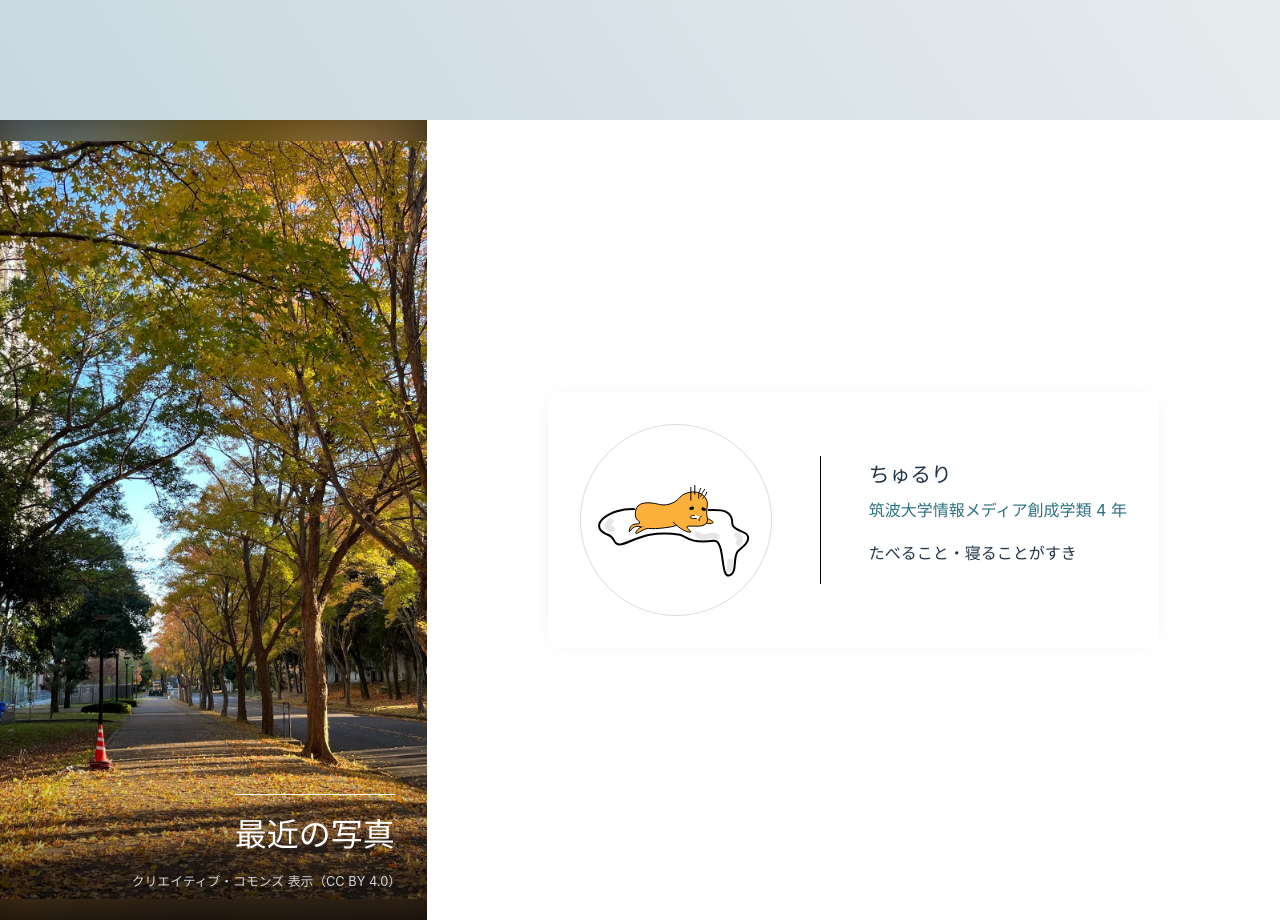
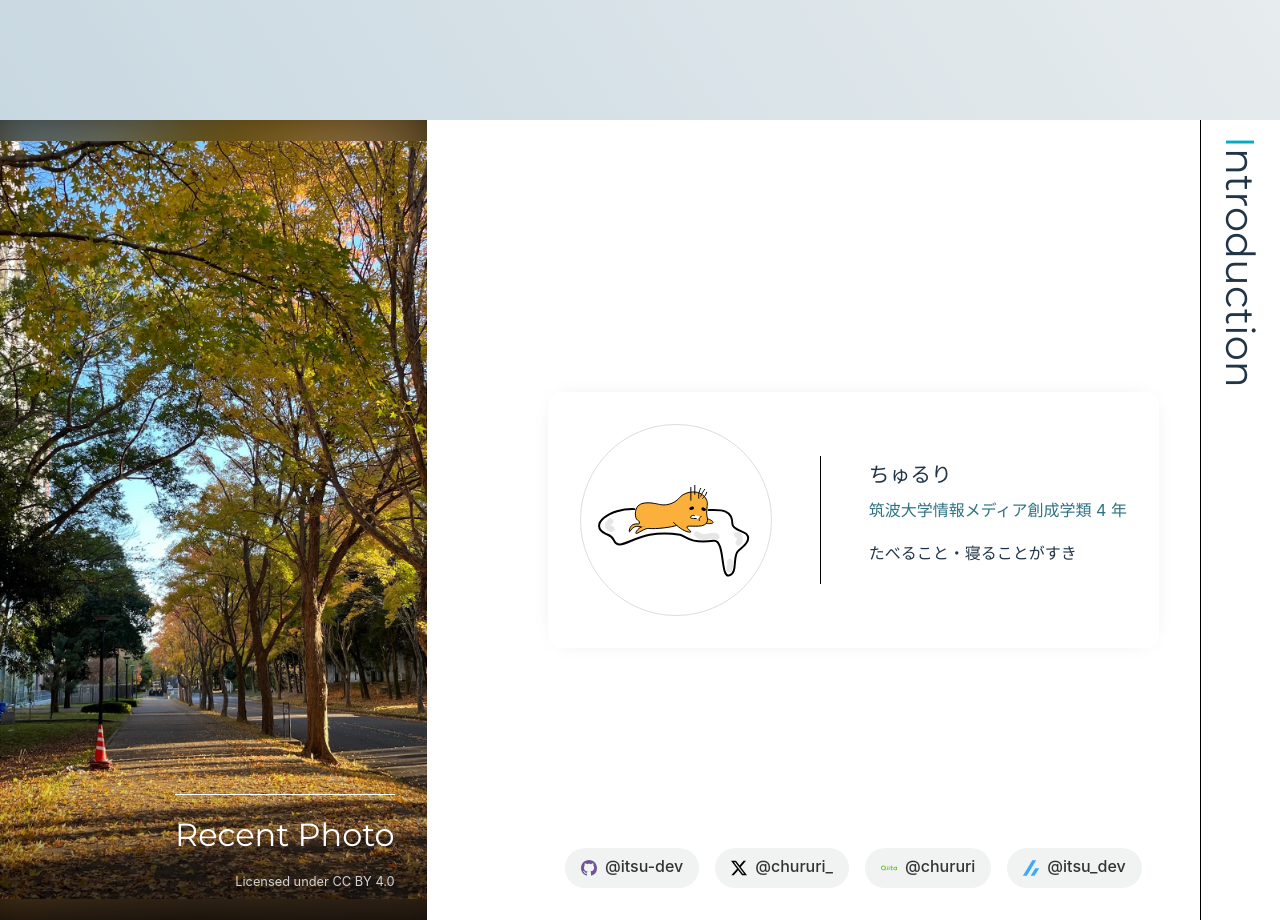
Before and after one commit to itsu-dev/https-itsu-dev2, a React (Vite) app: page / in a window 1280 px wide. Shown: the part 680-1600 px from the top of the page. Built offline with nearby package versions, Linux system fonts and the light colour scheme.

Commit message:
feat: 調整，その他

```diff
--- a/package.json
+++ b/package.json
@@ -11,7 +11,8 @@
   },
   "dependencies": {
     "react": "^18.3.1",
-    "react-dom": "^18.3.1"
+    "react-dom": "^18.3.1",
+    "react-icons": "^5.4.0"
   },
   "devDependencies": {
     "@eslint/js": "^9.15.0",
--- a/src/features/components/index/TopSection/RecentImages/index.tsx
+++ b/src/features/components/index/TopSection/RecentPhoto/index.tsx
@@ -7,8 +7,8 @@ export default function RecentImages() {
                 <img className={styles.background} src="/test.webp" alt="写真"/>
             </div>
             <div className={styles.overlay}>
-                <h2 className={styles.title}>最近の写真</h2>
-                <p className={styles.cc}>クリエイティブ・コモンズ 表示（CC BY 4.0）</p>
+                <h2 className={styles.title}>Recent Photo</h2>
+                <p className={styles.cc}>Licensed under CC BY 4.0</p>
             </div>
             <img src="/test.webp" alt="写真"/>
         </section>
--- a/src/features/components/index/TopSection/RecentImages/styles.module.css
+++ b/src/features/components/index/TopSection/RecentPhoto/styles.module.css
@@ -34,6 +34,11 @@
     justify-content: flex-end;
 
     .title {
+        font-family: "Montserrat", sans-serif;
+        font-optical-sizing: auto;
+        font-weight: 400;
+        font-style: normal;
+
         color: white;
         font-size: 2rem;
         padding: 1rem 0 0;
@@ -44,7 +49,6 @@
     .cc {
         font-size: 0.8rem;
         color: lightgray;
-        margin-right: -0.4rem;
     }
 }
 
@@ -67,3 +71,9 @@
         filter: blur(30px) brightness(0.9);
     }
 }
+
+@media (max-width: 1180px) {
+    .wrapper {
+        min-height: 100vh;
+    }
+}
--- /dev/null
+++ b/src/features/components/index/TopSection/SNSIcon/index.tsx
@@ -0,0 +1,18 @@
+import React from "react";
+import styles from "./styles.module.css";
+
+type Props = {
+    id: string;
+    link: string;
+    icon: React.ReactNode;
+    color: string;
+    backgroundColor: string;
+}
+
+export default function SNSIcon({ id, link, icon, backgroundColor, color }: Props) {
+    return (
+        <a className={styles.icon} href={link} target="_blank" rel="noopener noreferrer" style={{ backgroundColor, color }}>
+            {icon}<span>{id}</span>
+        </a>
+    );
+}
--- /dev/null
+++ b/src/features/components/index/TopSection/SNSIcon/styles.module.css
@@ -0,0 +1,20 @@
+.icon {
+    display: flex;
+    gap: 0.5rem;
+    align-items: center;
+    justify-content: center;
+
+    padding: 0.4rem 1rem;
+    border-radius: 2rem;
+    cursor: pointer;
+    font-size: 1rem;
+    transition: filter 0.3s;
+
+    span {
+        margin-bottom: 0.2rem;
+    }
+}
+
+.icon:hover {
+    filter: brightness(0.9);
+}
--- a/src/features/components/index/TopSection/index.tsx
+++ b/src/features/components/index/TopSection/index.tsx
@@ -1,8 +1,11 @@
 import FullPageSection from "../../../../components/FullPageSection";
 import styles from "./styles.module.css";
-import RecentImages from "./RecentImages";
+import RecentImages from "./RecentPhoto";
 import Introduction from "./Introduction";
 import React from "react";
+import SNSIcon from "./SNSIcon";
+import {BsGithub, BsTwitterX} from "react-icons/bs";
+import {SiQiita, SiZenn} from "react-icons/si";
 
 export default function TopSection() {
     const ref = React.useRef<HTMLTableSectionElement>(null);
@@ -10,8 +13,19 @@ export default function TopSection() {
         <FullPageSection as="div" className={styles.wrapper}>
             <RecentImages />
             <section ref={ref} className={styles.introduction}>
-                <h2 className="hidden">自己紹介</h2>
-                <Introduction />
+                <h2 className={styles.title}>Introduction</h2>
+                <Introduction/>
+
+                <menu className={styles.sns}>
+                    <SNSIcon id="@itsu-dev" link="https://github.com/itsu-dev" icon={<BsGithub color={"#6e5494"}/>}
+                             backgroundColor="#f1f2f2" color="#333333"/>
+                    <SNSIcon id="@chururi_" link="https://x.com/chururi" icon={<BsTwitterX color={"black"}/>}
+                             backgroundColor="#f1f2f2" color="#333333"/>
+                    <SNSIcon id="@chururi" link="https://qiita.com/chururi" icon={<SiQiita color={"#55c500"} />}
+                             backgroundColor="#f1f2f2" color="#333333"/>
+                    <SNSIcon id="@itsu_dev" link="https://zenn.dev/itsu_dev" icon={<SiZenn color={"#3ea8ff"} />}
+                             backgroundColor="#f1f2f2" color="#333333"/>
+                </menu>
             </section>
         </FullPageSection>
     );
--- a/src/features/components/index/TopSection/styles.module.css
+++ b/src/features/components/index/TopSection/styles.module.css
@@ -11,9 +11,46 @@
     flex-direction: column;
     justify-content: center;
     align-items: center;
+
+    position: relative;
 }
 
-@media (max-width: 768px) {
+.sns {
+    display: flex;
+    gap: 1rem;
+    justify-content: center;
+
+    position: absolute;
+    bottom: 1rem;
+    left: 0;
+    width: 100%;
+
+    padding: 0;
+}
+
+.title {
+    font-family: "Montserrat", sans-serif;
+    font-optical-sizing: auto;
+    font-weight: 400;
+    font-style: normal;
+    font-size: 2.5rem;
+    writing-mode: vertical-lr;
+
+    position: absolute;
+    top: 0;
+    right: 0;
+    height: 100%;
+    margin: 0;
+    padding: 1rem 0.6rem;
+
+    border-left: 1px solid black;
+}
+
+.title::first-letter {
+    color: #00adc1;
+}
+
+@media (max-width: 1180px) {
     .wrapper {
         max-height: unset;
         width: 100%;
@@ -23,4 +60,25 @@
         grid-template-columns: 1fr;
         grid-template-rows: 1fr;
     }
+
+    .title {
+        width: 100%;
+        height: auto;
+        writing-mode: horizontal-tb;
+        border-left: none;
+        border-bottom: 1px solid black;
+        padding: 0.6rem 1rem;
+    }
+
+    .introduction {
+        min-height: 70vh;
+    }
 }
+
+@media (max-width: 768px) {
+    .sns {
+        flex-direction: column;
+        padding: 0 3rem;
+        position: static;
+    }
+}
```
Also changed, not shown: 1 other file (tests, documents, lock files or other folders).
